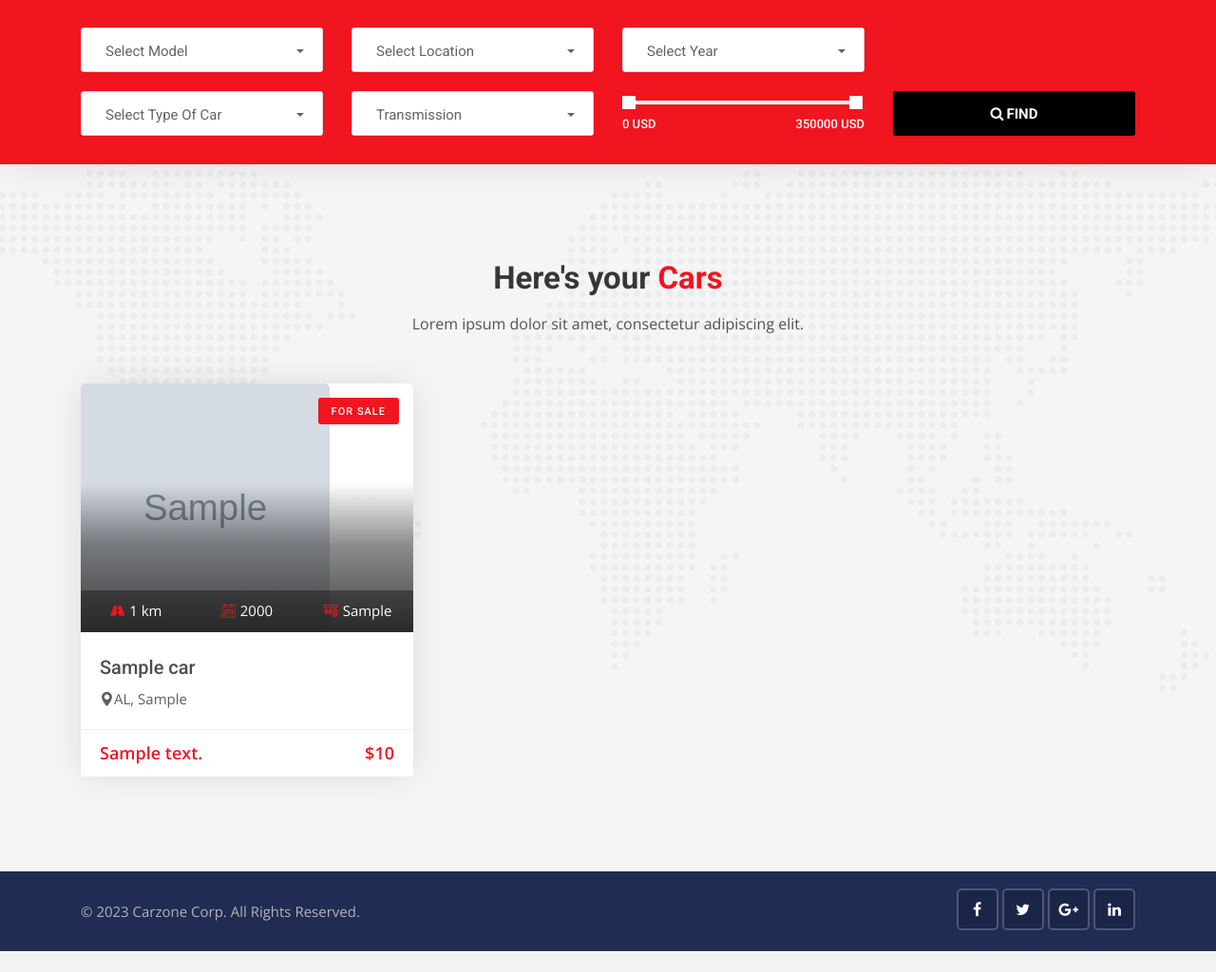
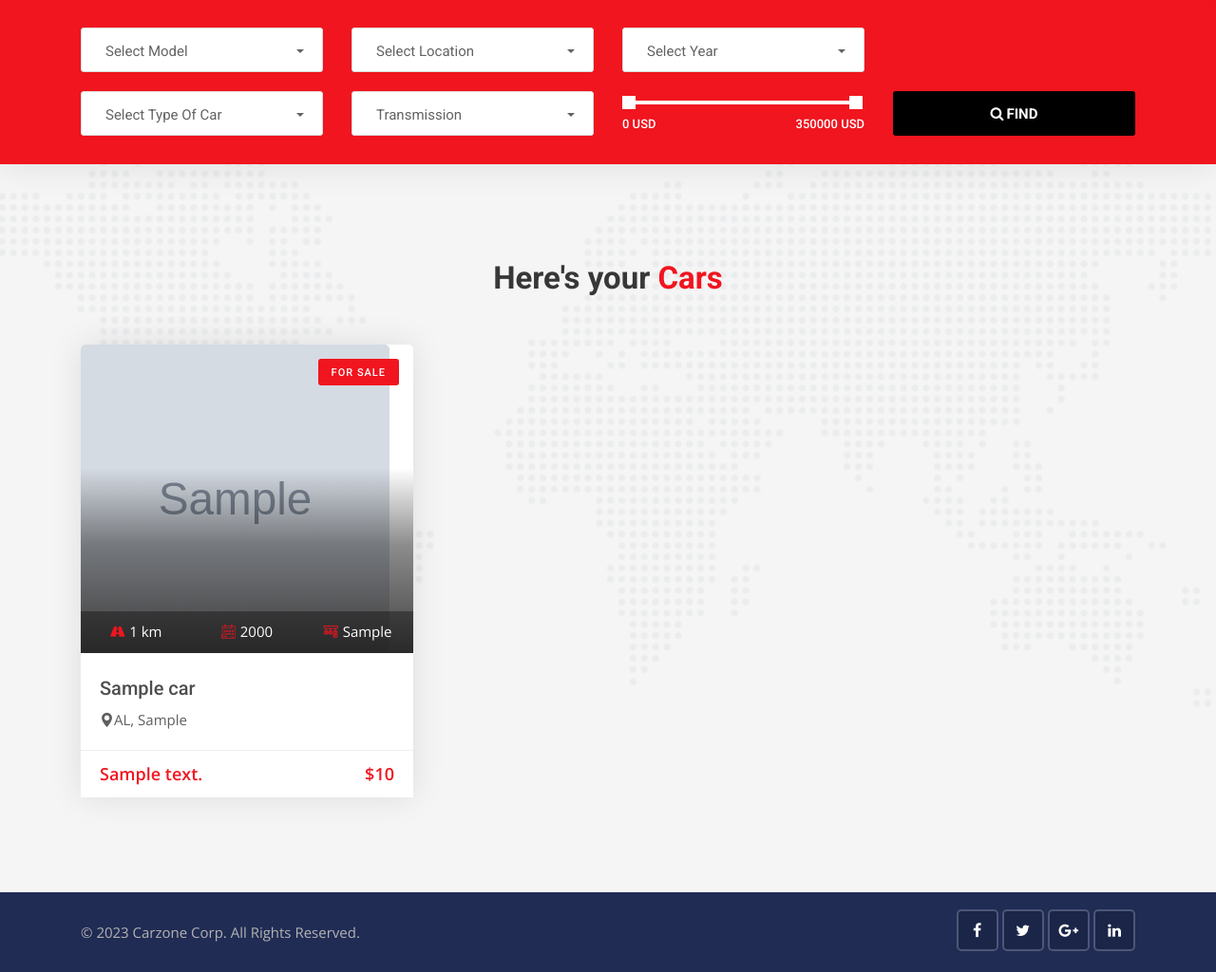
Before and after one commit to luisSantamariaCOL/carzone-djangoproject, a Django app: page /cars/search in a window 1280 px wide. Shown: the part 361-1385 px from the top of the page at 95% size. Before the commit the page ends 1363 px from the top, so only its background shows below. Run offline with Django 3.2, Linux system fonts and the light colour scheme; tables that the repository leaves empty hold one stand-in row (values such as "Sample post"); grey boxes marked "Sample" are stand-in pictures; parts of the project's set-up code (start-up, migrations or seed data) failed here and were passed over; some libraries are stand-ins or nearby versions.

Commit message:
Search template modifications

```diff
--- a/templates/cars/search.html
+++ b/templates/cars/search.html
@@ -109,7 +109,6 @@
         <!-- Main title -->
         <div class="main-title">
             <h1>Here's your <span>Cars</span></h1>
-            <p>Lorem ipsum dolor sit amet, consectetur adipiscing elit.</p>
         </div>
         <div class="row">
             {% for car in cars %}
@@ -118,7 +117,7 @@
                     <div class="car-thumbnail">
                         <a href="{% url 'cars:car_detail' car.id %}" class="car-img">
                             <div class="tag">For Sale</div>
-                            <img class="d-block w-100" src="{{car.main_photo.url}}" alt="car" style="min-height: 262px; max-width: 262px;">
+                            <img class="d-block w-100" src="{{car.main_photo.url}}" alt="car" style="min-height: 325px; max-width: 325px;">
                             <div class="facilities-list clearfix">
                                 <ul>
                                     <li>
--- a/templates/pages/home.html
+++ b/templates/pages/home.html
@@ -215,7 +215,7 @@
                     <div class="car-thumbnail">
                         <a href="{% url 'cars:car_detail' car.id %}" class="car-img">
                             <div class="tag">For Sale</div>
-                            <img class="d-block w-100" src="{{car.main_photo.url}}" alt="car" style="min-height: 262px; max-width: 262px;">
+                            <img class="d-block w-100" src="{{car.main_photo.url}}" alt="car" style="min-height: 325px; max-width: 325px;">
                             <div class="facilities-list clearfix">
                                 <ul>
                                     <li>
```
